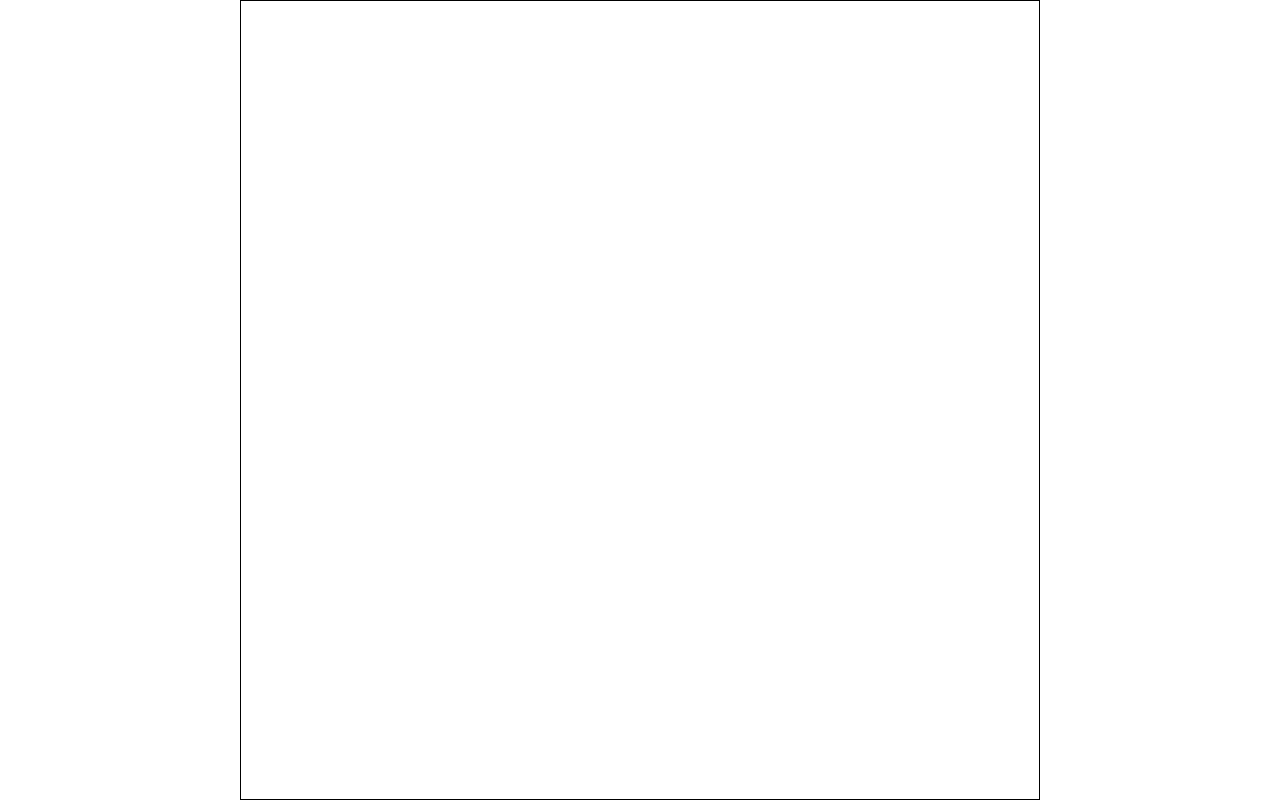
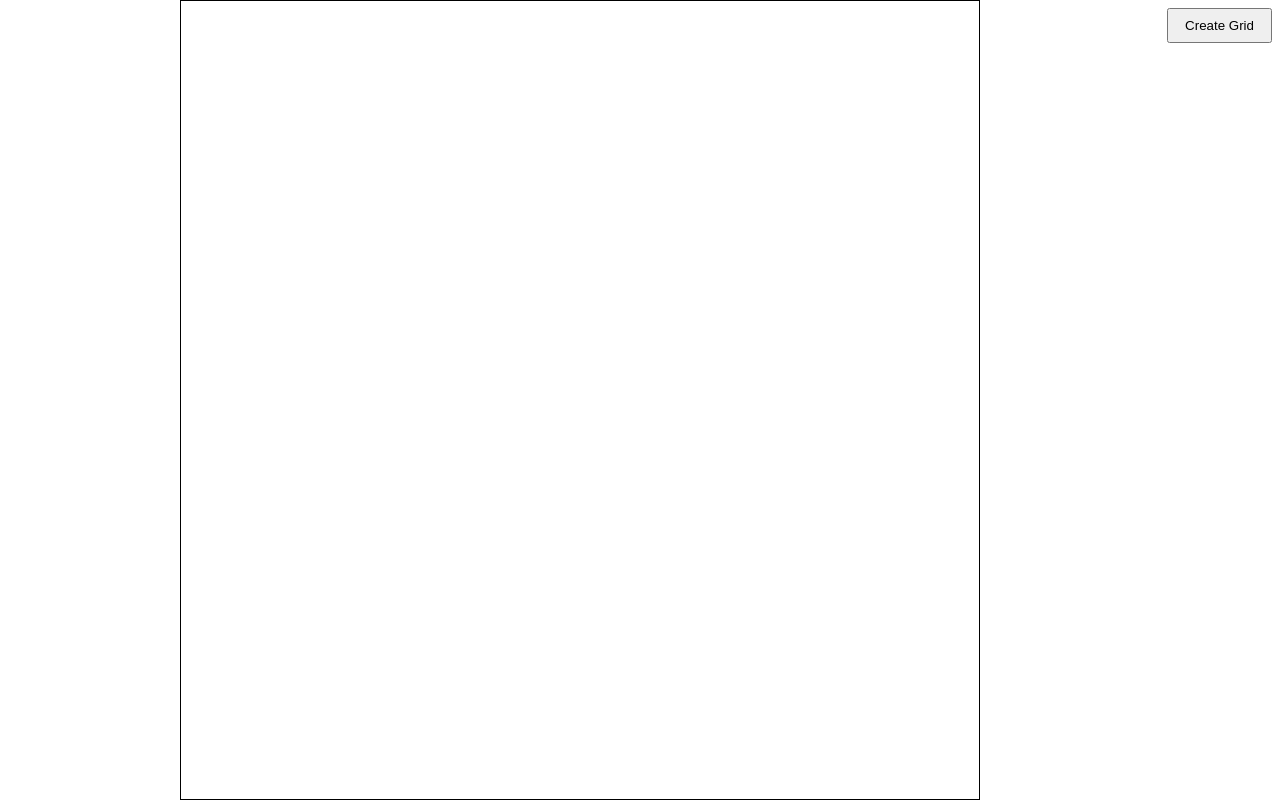
Before and after one commit to SonderUA/etch-a-sketch, a plain HTML site: page index.html in a window 1280 px wide. Drawn offline with Linux system fonts and the light colour scheme.

Commit message:
feat: add a button (style) and delete styles

```diff
--- a/css/style.css
+++ b/css/style.css
@@ -13,11 +13,8 @@
 	border: 1px solid black;
 }
 
-.pixel {
-	width: 6.25%;
-	aspect-ratio: 1 / 1;
+.create {
+	margin: 0.5rem;
+	padding: 0.5rem 1rem;
+	float: right;
 }
-
-.dark {
-	background-color: black;
-}
--- a/index.html
+++ b/index.html
@@ -8,6 +8,7 @@
 		<title>Etch A Sketch</title>
 	</head>
 	<body>
+		<button class="create">Create Grid</button>
 		<div class="container"></div>
 	</body>
 </html>
```
